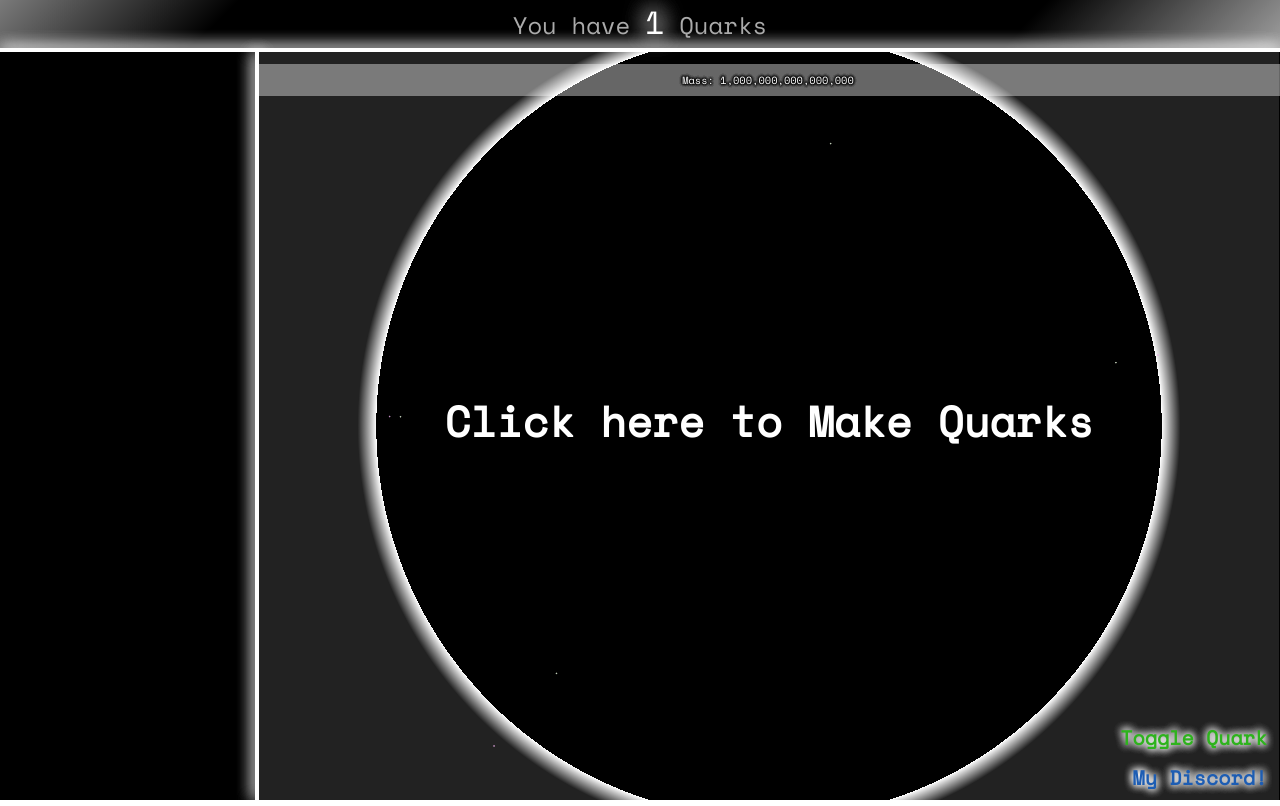
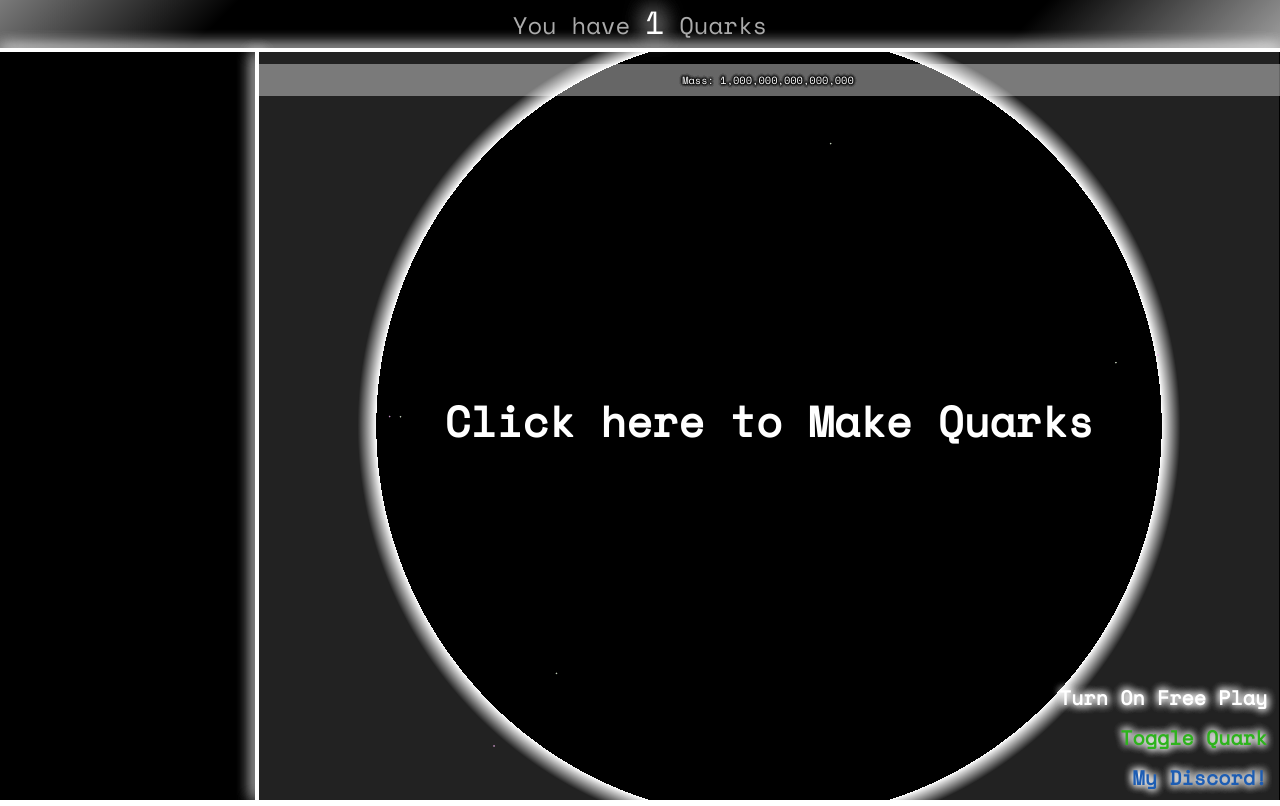
Before and after one commit to spotky1004/Black-Hole-Shrinker, a plain HTML site: page index.html in a window 1280 px wide. Drawn offline with nearby package versions, Linux system fonts and the light colour scheme.

Commit message:
add free play mode

```diff
--- a/index.html
+++ b/index.html
@@ -34,5 +34,8 @@
     <div id="toggleQuark" style="color: #2eb31d; font-size: 2.5vh; text-shadow: 0 0 1vh #fff, 0 0 1vh #fff, 0 0 1vh #fff; position: absolute; right: 1vw; bottom: 6vh; font-weight: bold; text-decoration: none;" onclick="game.toggleQuark^=1">
       Toggle Quark
     </div>
+    <div id="freePlay" style="color: #fff; font-size: 2.5vh; text-shadow: 0 0 1vh #fff, 0 0 1vh #fff, 0 0 1vh #fff; position: absolute; right: 1vw; bottom: 11vh; font-weight: bold; text-decoration: none; display: none;" onclick="game.freePlay=1">
+      Turn On Free Play
+    </div>
   </body>
 </html>
--- a/index.js
+++ b/index.js
@@ -96,7 +96,8 @@ var tempSaveData = {
   "tickSpent": 0,
   "energy": 0,
   "quarkUpgrade" : [0, 0, 0, 0, 0, 0, 0, 0, 0, 0],
-  "toggleQuark": 0
+  "toggleQuark": 0,
+  "freePlay": 0
 };
 var game = {};
 var savePoint = "blockHoleShrinker";
@@ -166,6 +167,7 @@ function mainDomUpdate() {
   } else {
     document.getElementById("toggleQuark").style.color = '#2eb31d';
   }
+  document.getElementById("freePlay").style.display = (game.freePlay ? 'none' : 'block');
 }
 function upgradeSpawn() {
   var unlocked = upgradeCut.length;
@@ -235,7 +237,7 @@ function quarkBump(count) {
   game.quark += count*getUpgradeEffect(7);
   game.totalQuark += count*getUpgradeEffect(7);
   document.getElementById("quarkCount").style.transform = `scale(1, 1.5)`;
-  if (game.quark > 1e15) {
+  if (game.quark > 1e15 && !game.freePlay) {
     game.quark = 1e15;
   }
 }
```
